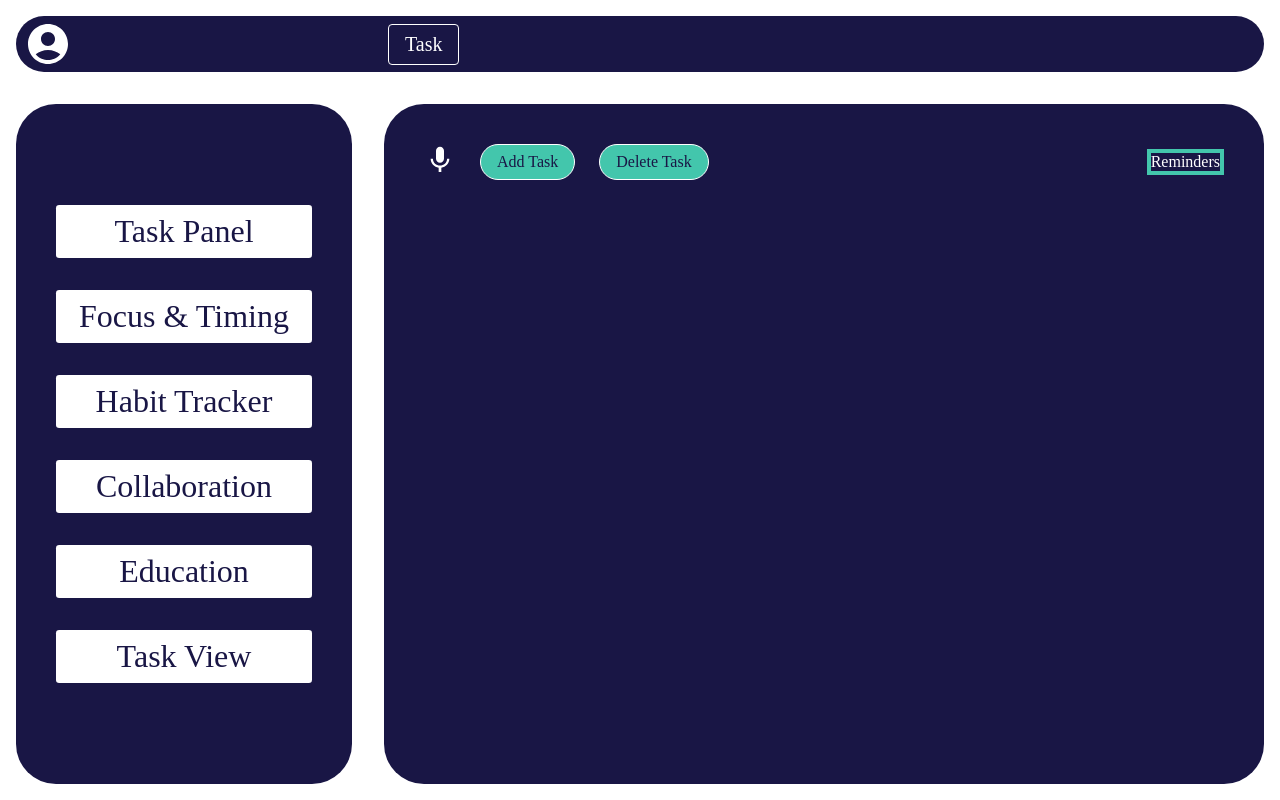
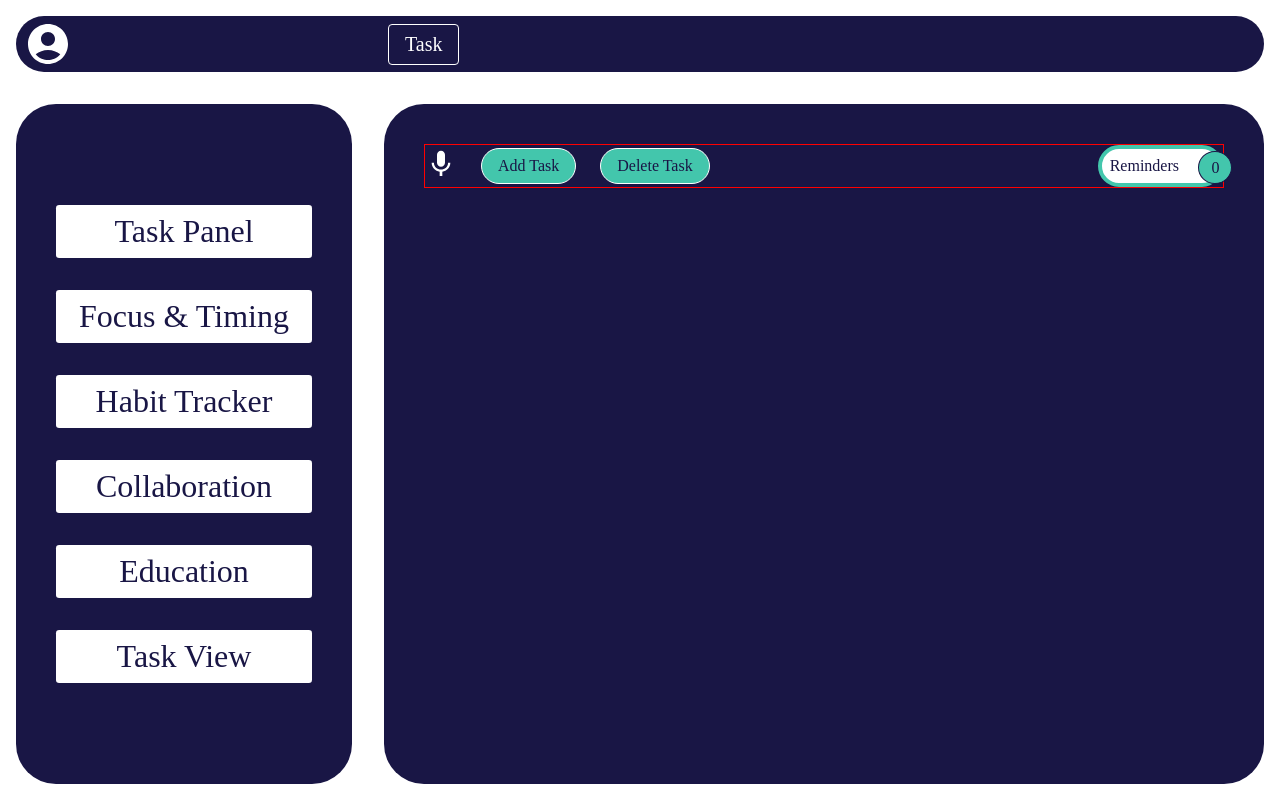
Before and after one commit to sidd19898/JSWM, a React app in the folder frontend/: page /dashboard in a window 1280 px wide. Built offline with nearby package versions, Linux system fonts and the light colour scheme; the HTML template or start-up script is replaced by a standard one.

Commit message:
reminder notify ui

```diff
--- a/frontend/src/api/axios.js
+++ b/frontend/src/api/axios.js
@@ -1,7 +1,7 @@
 import axios from "axios";
 
 const API = axios.create({
-  baseURL: "http://192.168.0.109:3000/jswm",
+  baseURL: "http://192.168.0.101:3000/jswm",
 });
 
 export default API;
--- a/frontend/src/components/OperatingBoard.jsx
+++ b/frontend/src/components/OperatingBoard.jsx
@@ -13,7 +13,7 @@ export function Operator(){
                      <div><Button2 children1={"Delete Task"}></Button2></div>
                  </div>
                  <div>
-                     <div><Reminder children1={"Reminders"}></Reminder></div>
+                     <div><Reminder children1={"Reminders"} children2={0}></Reminder></div>
                  </div>
             </div>
         </div>
--- a/frontend/src/components/Reminder.jsx
+++ b/frontend/src/components/Reminder.jsx
@@ -1,9 +1,15 @@
 import "../components/allinone.css"
 
-export function Reminder({children1}) {
+export function Reminder({children1,children2}) {
   return (
-    <div className="remindar">
+    <div className="dosj">
+<div className="remindar">
       {children1}
+      </div>
+      <div className="numbers">
+      {children2}
+      </div>
     </div>
+
   )
 }
--- a/frontend/src/components/allinone.css
+++ b/frontend/src/components/allinone.css
@@ -145,7 +145,7 @@ border: #191645 solid 2px
     gap:1rem;
     align-items: center;
     justify-content: space-between;
-
+    border: solid red 1px;
 }
 
 .SideBar{
@@ -209,9 +209,36 @@ border: #191645 solid 2px
 
 .pohf:hover{
 cursor: pointer;
-
 }
 
 .remindar{
     border: #43C6AC solid 0.5vmin;
+    padding: 1vmin;
+    border-radius: 3vmin;
+    background-color: white;
+    color: #191645;
+    padding-right: 5vmin;
 }
+
+.numbers{
+ display: flex;
+ color: #191645;
+ background-color: #43C6AC;
+ border: #191645 solid 1px;
+ border-radius: 100%;
+ text-align: center;
+ width: fit-content;
+ padding-top: 0.8vmin;
+ padding-bottom: 0.8vmin;
+ padding-left: 1.5vmin;
+ padding-right: 1.5vmin;
+ align-items: center;
+ position: fixed;
+ margin-left: 12.6vmin;
+ margin-top: 0.8vmin;
+}
+
+.dosj{
+    display: flex;
+    flex-direction: row;
+}
```
Also changed, not shown: 1 other file (tests, documents, lock files or other folders).
